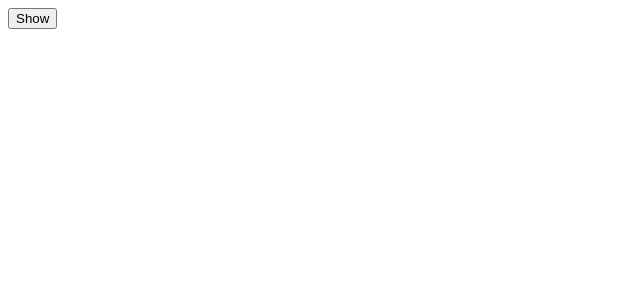
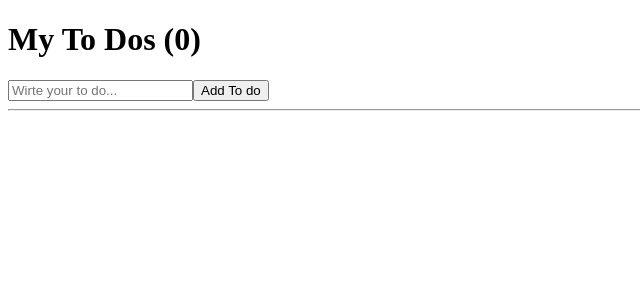
Before and after one commit to Apsalus/ReactJS, a React (Create React App) app in the folder create-react-app/: page / in a window 1280 px wide. Shown: the top 300 px of the page, without its empty margins (0-640 px from the left). Built offline with nearby package versions, Linux system fonts and the light colour scheme.

Commit message:
To Do List

```diff
--- a/create-react-app/src/App.js
+++ b/create-react-app/src/App.js
@@ -1,22 +1,37 @@
-import { useState, useEffect} from "react";
-
-function Hello(){
-  useEffect(function() {
-    console.log("hi:)");
-    return function() {
-      console.log("bye :(");
-    }
-  },[]);
-  return <h1>Hello</h1>;
-}
+import { useState } from "react";
 
 function App() {
-  const [showing, setShowing] = useState(false);
-  const onClick = () => setShowing((prev) => !prev);
+  const [toDo, setTodo] = useState("");
+  const [toDos, setToDos] = useState([]);
+  const onChange = (event) => setTodo(event.target.value);
+  const onSubmit = (event) => {
+    event.preventDefault();
+    if(toDo === ""){
+      return;
+    }
+    setToDos((currentArray) => [toDo, ...currentArray])
+    setTodo("");
+  };
+  console.log(toDos);
+  console.log(toDos.map((item, index)=> <li key={index}>{item}</li>));
   return (
     <div>
-      {showing ? <Hello /> : null}
-      <button onClick={onClick}>{showing ? "Hide" : "Show"}</button>
+      <h1>My To Dos ({toDos.length})</h1>
+     <form onSubmit={onSubmit}>
+      <input
+        onChange={onChange}
+        value={toDo}
+        type="text"
+        placeholder="Wirte your to do..."
+      />
+      <button>Add To do</button>
+     </form>
+     <hr />
+      <ul>
+        {toDos.map((item, index)=> (
+        <li key={index}>{item}</li>
+        ))}
+      </ul>
     </div>
   );
 }
```
